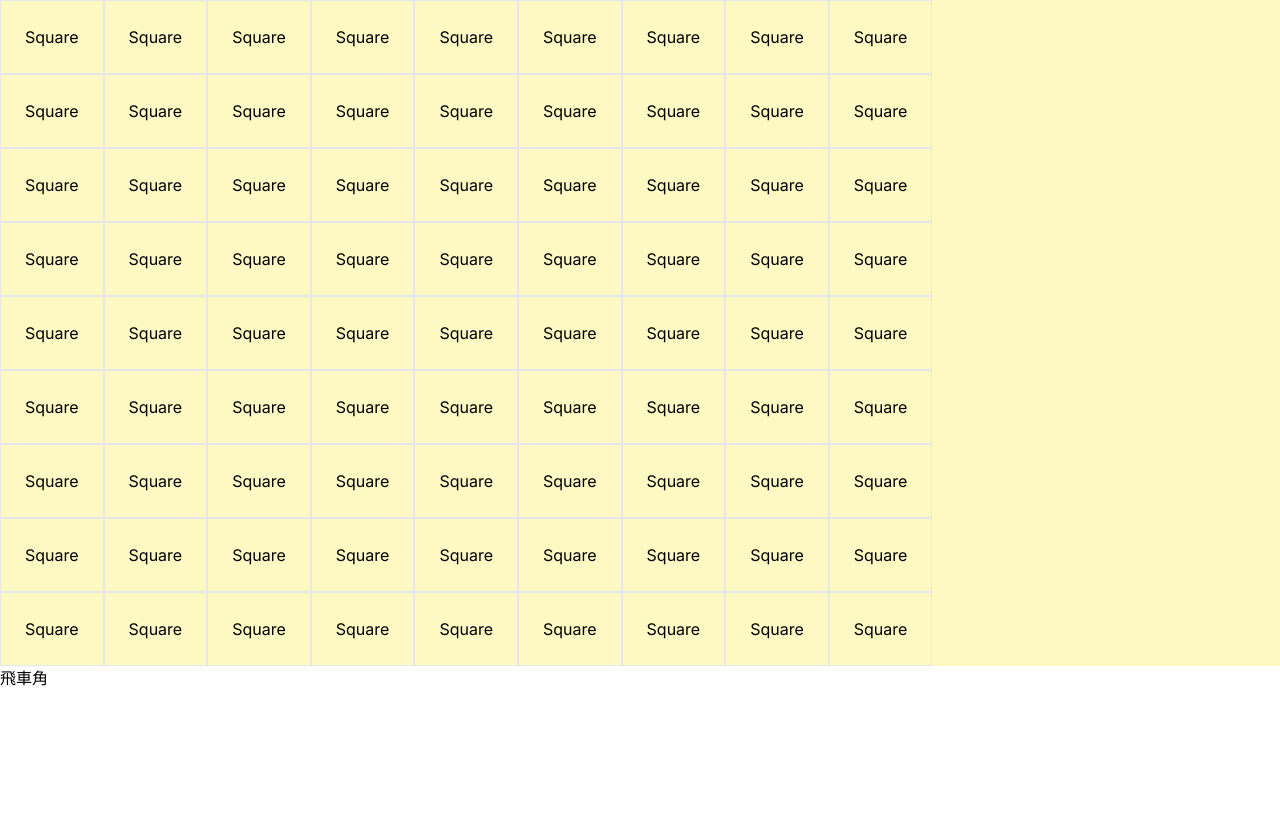
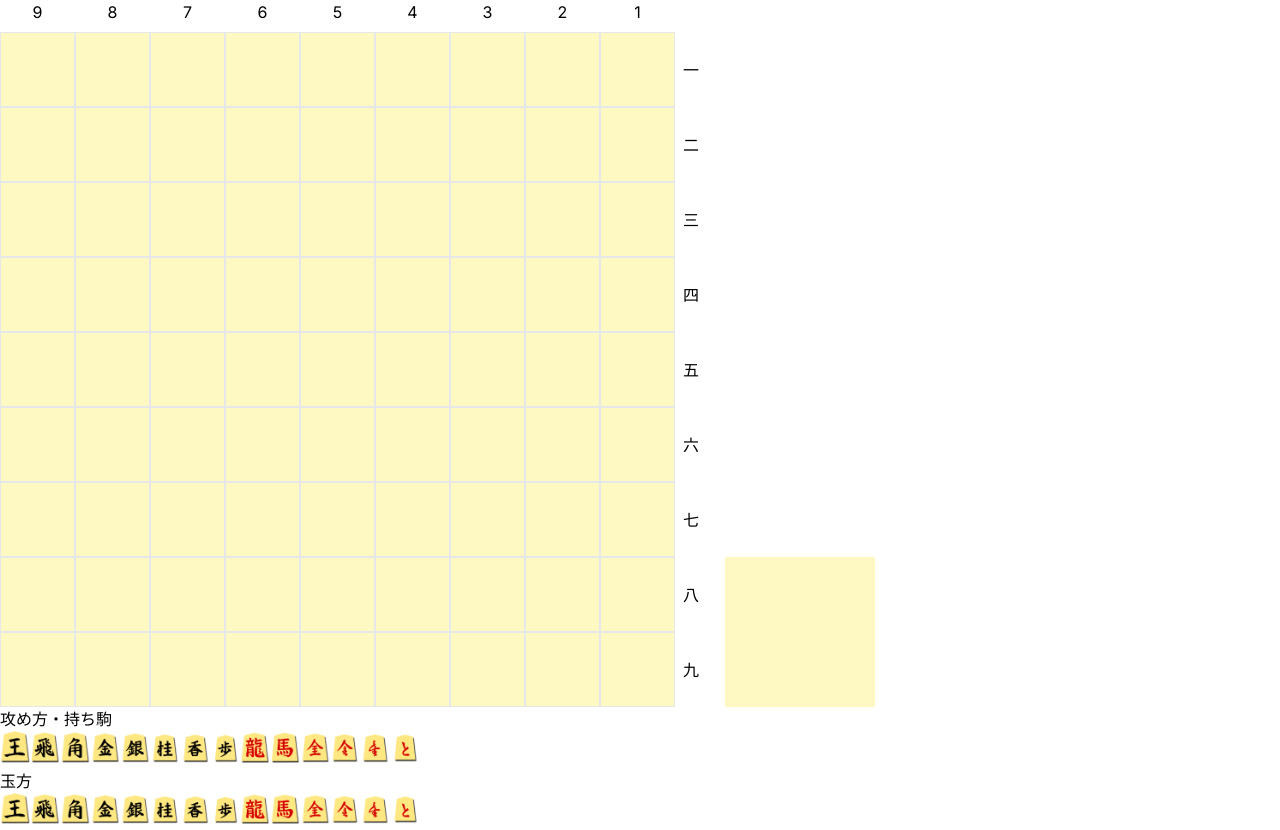
Before and after one commit to AgawaToshiki/making-shogi-app, a Next.js app: page /create in a window 1280 px wide. Before the commit the page ends 800 px from the top, so only its background shows below. Built offline with nearby package versions, Linux system fonts and the light colour scheme; no server answers; sample sign-in values are in the browser's storage.

Commit message:
ボードの作成

```diff
--- a/app/components/Square.tsx
+++ b/app/components/Square.tsx
@@ -1,8 +1,17 @@
 import React from 'react'
 
-const Square = () => {
+interface SquareProps {
+  piece: string;
+  onClick: () => void;
+}
+const Square = ({ piece, onClick }: SquareProps) => {
   return (
-    <div className="p-6 border border-collapse">Square</div>
+    <div
+      className="w-[75px] h-[75px] p-6 border border-collapse box-border text-center bg-yellow-100"
+      onClick={onClick}
+    >
+      {piece}
+    </div>
   )
 }
 
--- a/app/create/page.tsx
+++ b/app/create/page.tsx
@@ -1,126 +1,169 @@
 "use client"
-import React, { useState } from 'react'
-import ProtectRoute from '../components/ProtectRoute'
-import Square from '../components/Square'
+import React, { useState } from 'react';
+import ProtectRoute from '../components/ProtectRoute';
+import Square from '../components/Square';
+import Image from "next/image";
 
 const Create = () => {
-  const [isSelect, setSelect] = useState<boolean>(false);
   const [piece, setPiece] = useState<string>("");
+  const [board, setBoard] = useState<string[][]>
+  ([
+    ["","","","","","","","",""],
+    ["","","","","","","","",""],
+    ["","","","","","","","",""],
+    ["","","","","","","","",""],
+    ["","","","","","","","",""],
+    ["","","","","","","","",""],
+    ["","","","","","","","",""],
+    ["","","","","","","","",""],
+    ["","","","","","","","",""],
+  ]);
+  const [hasPiece, setHasPiece] = useState<string[]>([]);
+  const boardNumber = ["一","二","三","四","五","六","七","八","九"]
   const handleSetPiece = (item: string) => {
     setPiece(item);
-    setSelect(!isSelect);
-    console.log(piece)
-    console.log(isSelect)
+    console.log(piece);
+  }
+  const handleSetArea = (row: number, col: number) => {
+    const newBoard = [...board];
+    newBoard[row][col] = piece;
+    setBoard(newBoard);
+    setPiece("");
+    console.log(board);
+  }
+
+  const handleSetMyArea = () => {
+    const newHasPiece = [...hasPiece, piece];
+    setHasPiece(newHasPiece);
+    setPiece("");
   }
   return (
     <ProtectRoute>
       <div>
-        <div className="flex bg-yellow-100">
-          <Square />
-          <Square />
-          <Square />
-          <Square />
-          <Square />
-          <Square />
-          <Square />
-          <Square />
-          <Square />
+        <div className="flex items-end">
+          <div>
+            <div className="flex items-center">
+              <p className="w-[75px] px-6 pb-2 text-center">9</p>
+              <p className="w-[75px] px-6 pb-2 text-center">8</p>
+              <p className="w-[75px] px-6 pb-2 text-center">7</p>
+              <p className="w-[75px] px-6 pb-2 text-center">6</p>
+              <p className="w-[75px] px-6 pb-2 text-center">5</p>
+              <p className="w-[75px] px-6 pb-2 text-center">4</p>
+              <p className="w-[75px] px-6 pb-2 text-center">3</p>
+              <p className="w-[75px] px-6 pb-2 text-center">2</p>
+              <p className="w-[75px] px-6 pb-2 text-center">1</p>
+              <p className="w-[50px] pl-2"></p>
+            </div>
+            {board.map((row, rowIndex) => (
+              <div key={rowIndex} className="flex items-center">
+                {row.map((piece, colIndex) => (
+                  <Square
+                    key={`${rowIndex}-${colIndex}`}
+                    piece={piece}
+                    onClick={() => handleSetArea(rowIndex, colIndex)}
+                  />
+                ))}
+                <p className="w-[50px] pl-2">{boardNumber[rowIndex]}</p>
+              </div>
+            ))}
+          </div>
+          <div
+            className="w-[150px] h-[150px] p-6 bg-yellow-100"
+            onClick={handleSetMyArea}
+          >
+            {hasPiece}
+          </div>
         </div>
-        <div className="flex bg-yellow-100">
-          <Square />
-          <Square />
-          <Square />
-          <Square />
-          <Square />
-          <Square />
-          <Square />
-          <Square />
-          <Square />
+        <div>
+          <p>攻め方・持ち駒</p>
+          <button onClick={ () => handleSetPiece('王') }>
+            <Image src="/images/black_king.png" width={30} height={30} alt="王" />
+          </button>
+          <button onClick={ () => handleSetPiece('飛') }>
+            <Image src="/images/black_rook.png" width={30} height={30} alt="飛" />
+          </button>
+          <button onClick={ () => handleSetPiece('角') }>
+            <Image src="/images/black_bishop.png" width={30} height={30} alt="角" />
+          </button>
+          <button onClick={ () => handleSetPiece('金') }>
+            <Image src="/images/black_gold.png" width={30} height={30} alt="金" />
+          </button>
+          <button onClick={ () => handleSetPiece('銀') }>
+            <Image src="/images/black_silver.png" width={30} height={30} alt="銀" />
+          </button>
+          <button onClick={ () => handleSetPiece('桂') }>
+           <Image src="/images/black_knight.png" width={30} height={30} alt="桂" />
+          </button>
+          <button onClick={ () => handleSetPiece('香') }>
+           <Image src="/images/black_lance.png" width={30} height={30} alt="香" />
+          </button>
+          <button onClick={ () => handleSetPiece('歩') }>
+           <Image src="/images/black_pawn.png" width={30} height={30} alt="歩" />
+          </button>
+          <button onClick={ () => handleSetPiece('龍') }>
+            <Image src="/images/black_dragon.png" width={30} height={30} alt="龍" />
+          </button>
+          <button onClick={ () => handleSetPiece('馬') }>
+          <Image src="/images/black_horse.png" width={30} height={30} alt="馬" />
+          </button>
+          <button onClick={ () => handleSetPiece('成銀') }>
+            <Image src="/images/black_prom_silver.png" width={30} height={30} alt="成銀" />
+          </button>
+          <button onClick={ () => handleSetPiece('成桂') }>
+            <Image src="/images/black_prom_knight.png" width={30} height={30} alt="成桂" />
+          </button>
+          <button onClick={ () => handleSetPiece('成香') }>
+            <Image src="/images/black_prom_lance.png" width={30} height={30} alt="成香" />
+          </button>
+          <button onClick={ () => handleSetPiece('と') }>
+            <Image src="/images/black_prom_pawn.png" width={30} height={30} alt="と金" />
+          </button>
         </div>
-        <div className="flex bg-yellow-100">
-          <Square />
-          <Square />
-          <Square />
-          <Square />
-          <Square />
-          <Square />
-          <Square />
-          <Square />
-          <Square />
+        <div>
+          <p>玉方</p>
+          <button onClick={ () => handleSetPiece('玉R') }>
+            <Image src="/images/black_king.png" width={30} height={30} alt="王" />
+          </button>
+          <button onClick={ () => handleSetPiece('飛R') }>
+            <Image src="/images/black_rook.png" width={30} height={30} alt="飛" />
+          </button>
+          <button onClick={ () => handleSetPiece('角R') }>
+            <Image src="/images/black_bishop.png" width={30} height={30} alt="角" />
+          </button>
+          <button onClick={ () => handleSetPiece('金R') }>
+            <Image src="/images/black_gold.png" width={30} height={30} alt="金" />
+          </button>
+          <button onClick={ () => handleSetPiece('銀R') }>
+            <Image src="/images/black_silver.png" width={30} height={30} alt="銀" />
+          </button>
+          <button onClick={ () => handleSetPiece('桂R') }>
+            <Image src="/images/black_knight.png" width={30} height={30} alt="桂" />
+          </button>
+          <button onClick={ () => handleSetPiece('香R') }>
+            <Image src="/images/black_lance.png" width={30} height={30} alt="香" />
+          </button>
+          <button onClick={ () => handleSetPiece('歩R') }>
+            <Image src="/images/black_pawn.png" width={30} height={30} alt="歩" />
+          </button>
+          <button onClick={ () => handleSetPiece('龍R') }>
+            <Image src="/images/black_dragon.png" width={30} height={30} alt="龍" />
+          </button>
+          <button onClick={ () => handleSetPiece('馬R') }>
+            <Image src="/images/black_horse.png" width={30} height={30} alt="馬" />
+          </button>
+          <button onClick={ () => handleSetPiece('成銀R') }>
+            <Image src="/images/black_prom_silver.png" width={30} height={30} alt="成銀" />
+          </button>
+          <button onClick={ () => handleSetPiece('成桂R') }>
+            <Image src="/images/black_prom_knight.png" width={30} height={30} alt="成桂" />
+          </button>
+          <button onClick={ () => handleSetPiece('成香R') }>
+            <Image src="/images/black_prom_lance.png" width={30} height={30} alt="成香" />
+          </button>
+          <button onClick={ () => handleSetPiece('とR') }>
+            <Image src="/images/black_prom_pawn.png" width={30} height={30} alt="と金" />
+          </button>
         </div>
-        <div className="flex bg-yellow-100">
-          <Square />
-          <Square />
-          <Square />
-          <Square />
-          <Square />
-          <Square />
-          <Square />
-          <Square />
-          <Square />
-        </div>
-        <div className="flex bg-yellow-100">
-          <Square />
-          <Square />
-          <Square />
-          <Square />
-          <Square />
-          <Square />
-          <Square />
-          <Square />
-          <Square />
-        </div>
-        <div className="flex bg-yellow-100">
-          <Square />
-          <Square />
-          <Square />
-          <Square />
-          <Square />
-          <Square />
-          <Square />
-          <Square />
-          <Square />
-        </div>
-        <div className="flex bg-yellow-100">
-          <Square />
-          <Square />
-          <Square />
-          <Square />
-          <Square />
-          <Square />
-          <Square />
-          <Square />
-          <Square />
-        </div>
-        <div className="flex bg-yellow-100">
-          <Square />
-          <Square />
-          <Square />
-          <Square />
-          <Square />
-          <Square />
-          <Square />
-          <Square />
-          <Square />
-        </div>
-        <div className="flex bg-yellow-100">
-          <Square />
-          <Square />
-          <Square />
-          <Square />
-          <Square />
-          <Square />
-          <Square />
-          <Square />
-          <Square />
-        </div>
-        <button onClick={ () => handleSetPiece('rook') }>
-          飛車
-        </button>
-        <button onClick={ () => handleSetPiece('bishop') }>
-          角
-        </button>
-        {piece}
       </div>
     </ProtectRoute>
   )
```
